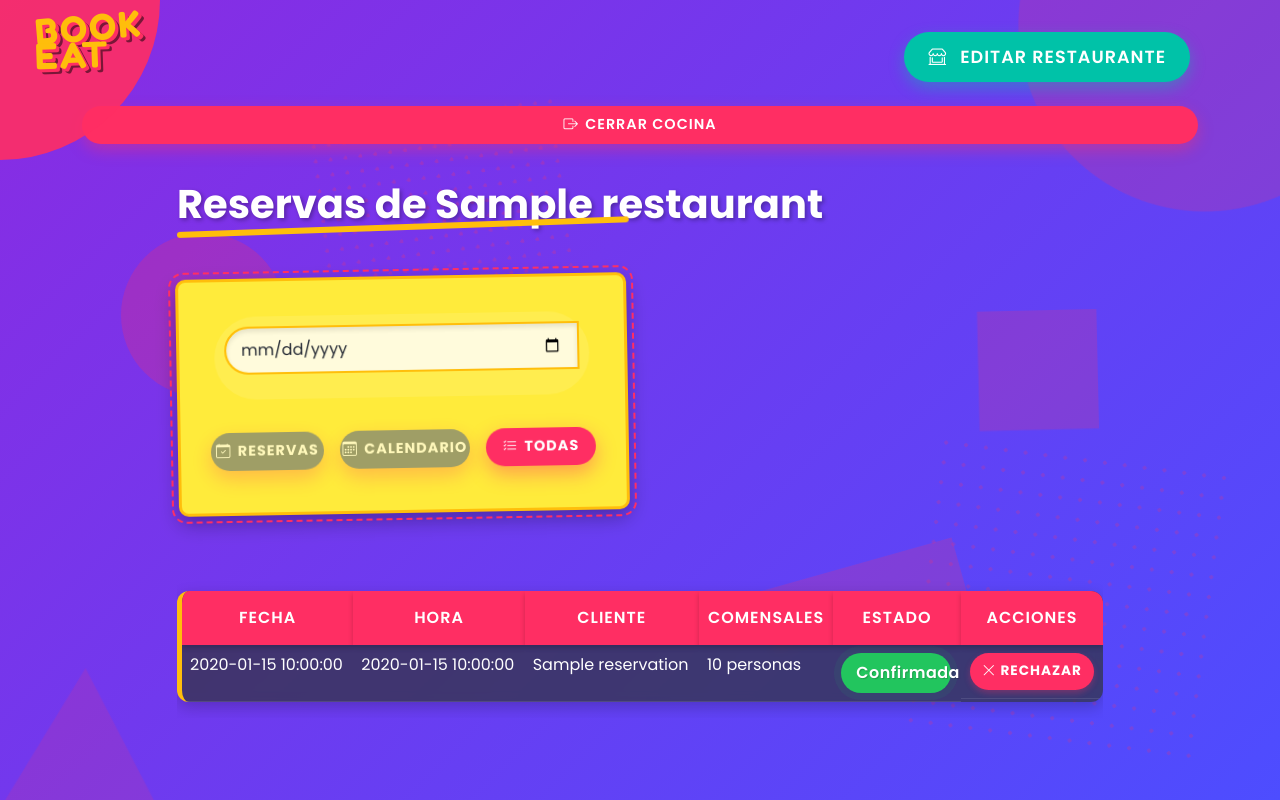
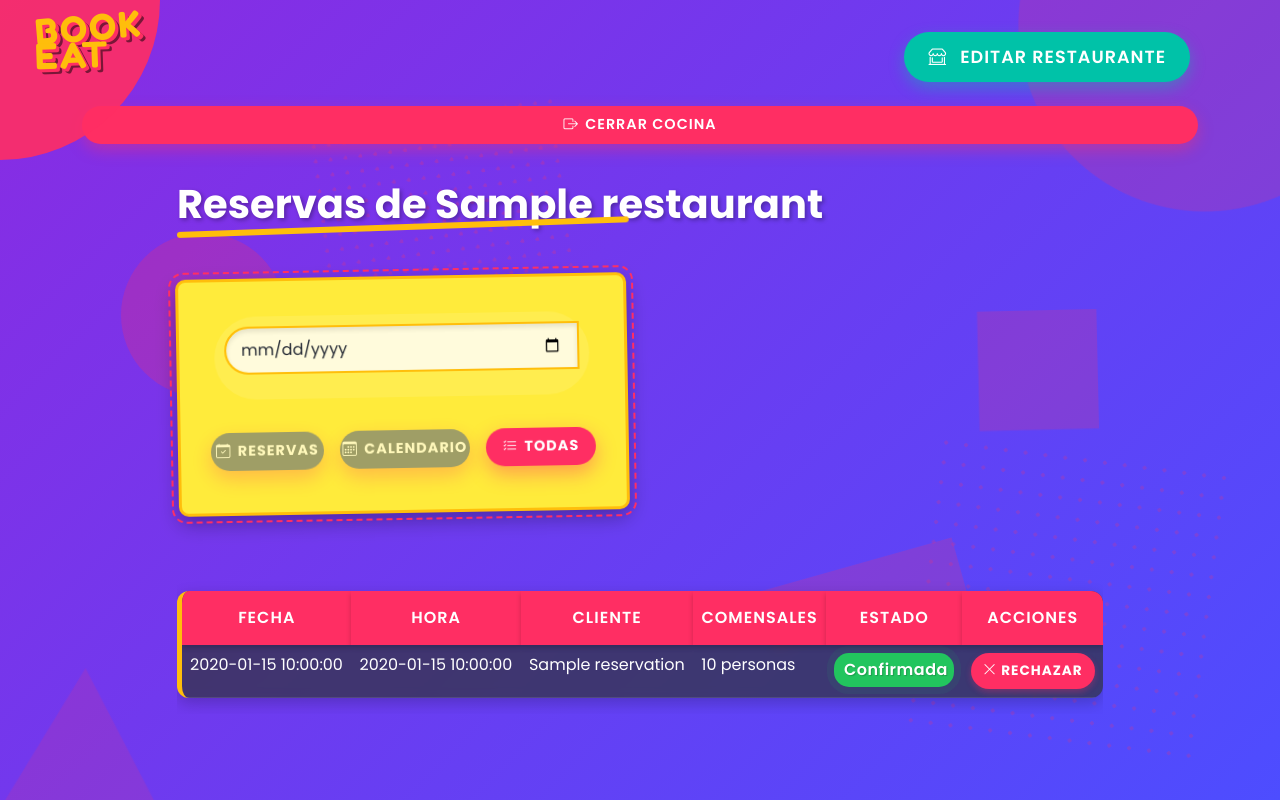
Before and after one commit to ToniTF/reservatumesa, a Flask app: template templates/restaurant/reservations.html in a window 1280 px wide. Run offline with Flask 3, Linux system fonts and the light colour scheme; the template is opened without the code that fills it: most values are stand-ins (such as "Sample title", 1, 10 or a date in 2020).

Commit message:
boton confirmada

```diff
--- a/templates/restaurant/reservations.html
+++ b/templates/restaurant/reservations.html
@@ -380,6 +380,15 @@
             /* No cambiar estos colores */
         }
 
+        /* Ajustes para los indicadores de estado */
+        .status-confirmed, .status-pending, .status-rejected {
+            display: inline-block;
+            min-width: 120px;  /* Ancho mínimo para que quepa bien "Confirmada" */
+            text-align: center; /* Centrar el texto */
+            padding: 5px 10px;  /* Espaciado interno */
+            border-radius: 15px; /* Bordes redondeados */
+        }
+
         /* Resto de los estilos... */
     </style>
 </body></html>
```
